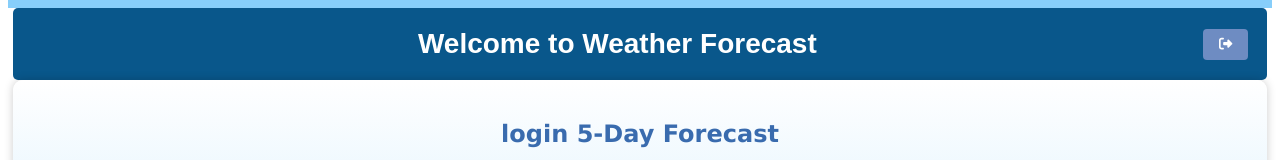
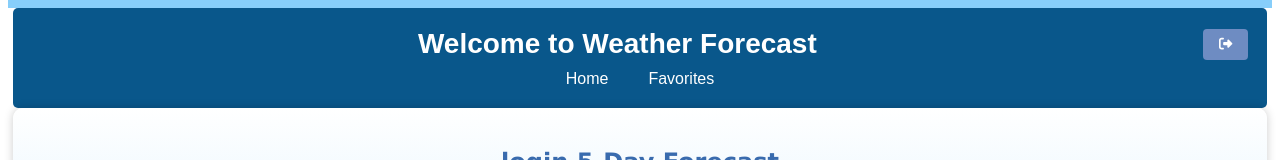
Before and after one commit to ivanrastegorac/Weather-app, a React (Create React App) app: page /login in a window 1280 px wide. Shown: the part 784-944 px from the top of the page. Built offline with nearby package versions, Linux system fonts and the light colour scheme; no server answers; sample sign-in values are in the browser's storage.

Commit message:
Add subheader links

```diff
--- a/src/components/MainPage.tsx
+++ b/src/components/MainPage.tsx
@@ -3,6 +3,7 @@ import WeatherPage from './weather/WeatherPage';
 import CityForecast from './weather/CityForecast';
 import DetailedForecast from './weather/DetailedForecast';
 import { Layout } from './Layout';
+import Favorites from './weather/Favorites';
 
 const MainPage = () => {
   console.log('Main page');
@@ -12,6 +13,7 @@ const MainPage = () => {
         <Route path="/" element={<WeatherPage />} />
         <Route path="/:cityName" element={<CityForecast />} />
         <Route path="/:cityName/:day" element={<DetailedForecast />} />
+        <Route path="/favorites" element={<Favorites/>}/>
       </Routes>
     </Layout>
   );
--- a/src/components/ui/header/Header.tsx
+++ b/src/components/ui/header/Header.tsx
@@ -5,6 +5,8 @@ import {
   HeaderTitle,
   HeaderWrapper,
   LogoutButton,
+  SubheaderLink,
+  SubheaderWrapper,
 } from "./style";
 import { FontAwesomeIcon } from "@fortawesome/react-fontawesome";
 import { faSignOutAlt } from "@fortawesome/free-solid-svg-icons";
@@ -39,6 +41,11 @@ const Header: React.FC<HeaderProps> = ({ title, subtitle }) => {
       </HeaderStyle>
 
       {subtitle && <HeaderSubtext>{subtitle}</HeaderSubtext>}
+
+      <SubheaderWrapper>
+        <SubheaderLink to="/">Home</SubheaderLink>
+        <SubheaderLink to="/favorites">Favorites</SubheaderLink>
+      </SubheaderWrapper>
     </HeaderWrapper>
   );
 };
--- a/src/components/ui/header/style.ts
+++ b/src/components/ui/header/style.ts
@@ -1,3 +1,4 @@
+import { Link } from "react-router-dom";
 import styled from "styled-components";
 
 export const HeaderWrapper = styled.header`
@@ -41,3 +42,25 @@ export const LogoutButton = styled.button`
   background-color: #6e8cc2;
   color: white;
 `;
+
+export const SubheaderWrapper = styled.div`
+  display: flex;
+  justify-content: center;
+  margin-top: 10px;
+`;
+
+export const SubheaderLink = styled(Link)`
+  text-decoration: none;
+  color: white;
+  padding: 0 15px;
+  font-size: 16px;
+  transition: color 0.3s ease;
+
+  &:hover {
+    color: #B2B2B2;
+  }
+
+  &:not(:last-child) {
+    margin-right: 10px;
+  }
+`;
```
